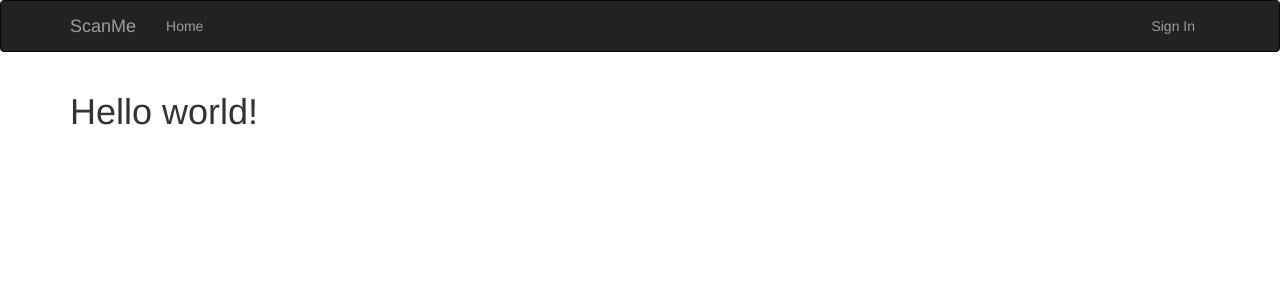
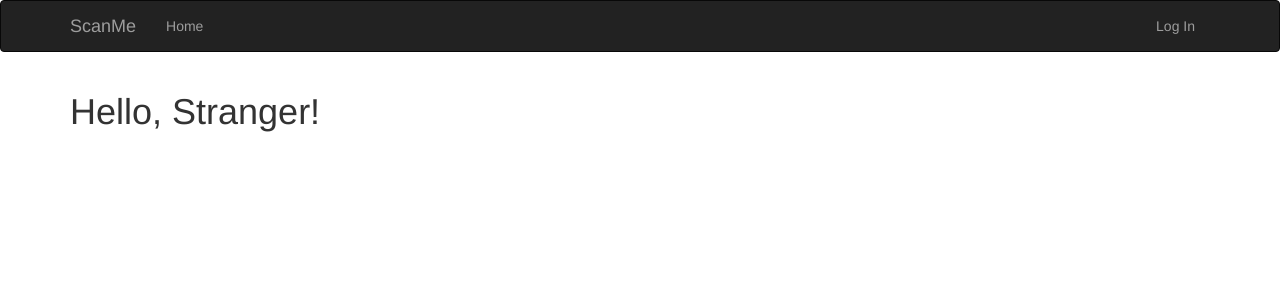
Before and after one commit to marq35/scanme, a Flask app: page / in a window 1280 px wide. Shown: the top 300 px of the page. Run offline with Flask 2, Linux system fonts and the light colour scheme; parts of the project's set-up code (start-up, migrations or seed data) failed here and were passed over; some libraries are stand-ins or nearby versions.

Commit message:
Added login/logout templates, form and views.

```diff
--- a/app/auth/forms.py
+++ b/app/auth/forms.py
@@ -4,7 +4,7 @@ from wtforms.validators import Required, Email
 
 
 class LoginForm(Form):
-    email = StringField('Email', validators=[Required(), Length(1, 64), Email()])
+    email = StringField('Email', validators=[Required(), Email()])
     password = PasswordField('Password', validators=[Required()])
     remember_me = BooleanField('Keep me logged in')
-    submit = SubmitField('Log in')
+    submit = SubmitField('Log In')
--- a/app/templates/base.html
+++ b/app/templates/base.html
@@ -20,16 +20,16 @@
             </button>
             <a class="navbar-brand" href="{{ url_for('main.index') }}">ScanMe</a>
         </div>
-        <div class="navbar-collapse collapse">
+         <div class="navbar-collapse collapse">
             <ul class="nav navbar-nav">
                 <li><a href="{{ url_for('main.index') }}">Home</a></li>
             </ul>
             <ul class="nav navbar-nav navbar-right">
-            {% if current_user.is_authenticated() %}
-            <li><a href="{{ url_for('auth.logout') }}">Sign Out</a></li>
-            {% else %}
-            <li><a href="{{ url_for('auth.login') }}">Sign In</a></li>
-            {% endif %}
+                {% if current_user.is_authenticated %}
+                <li><a href="{{ url_for('auth.logout') }}">Log Out</a></li>
+                {% else %}
+                <li><a href="{{ url_for('auth.login') }}">Log In</a></li>
+                {% endif %}
             </ul>
         </div>
     </div>
--- a/app/templates/index.html
+++ b/app/templates/index.html
@@ -4,6 +4,6 @@
 {% block title %}ScanMe{% endblock %}
 
 {% block page_content %}
-    <h1>Hello world!</h1>
+    <h1>Hello, {% if current_user.is_authenticated %}{{ current_user.username }}{% else %}Stranger{% endif %}!</h1>
 
 {% endblock %}
```
Also changed, not shown: app/auth/views.py (+9 -1 lines).
